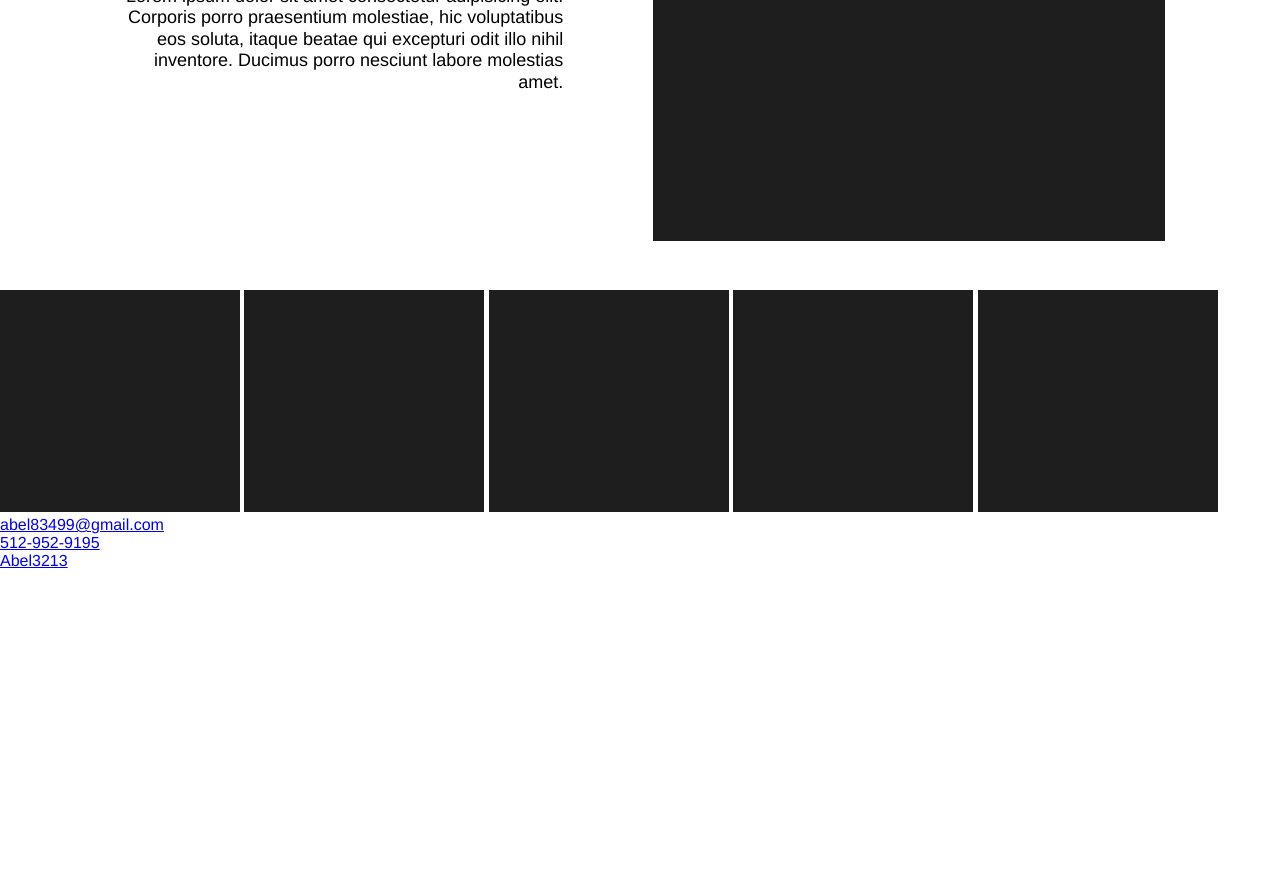
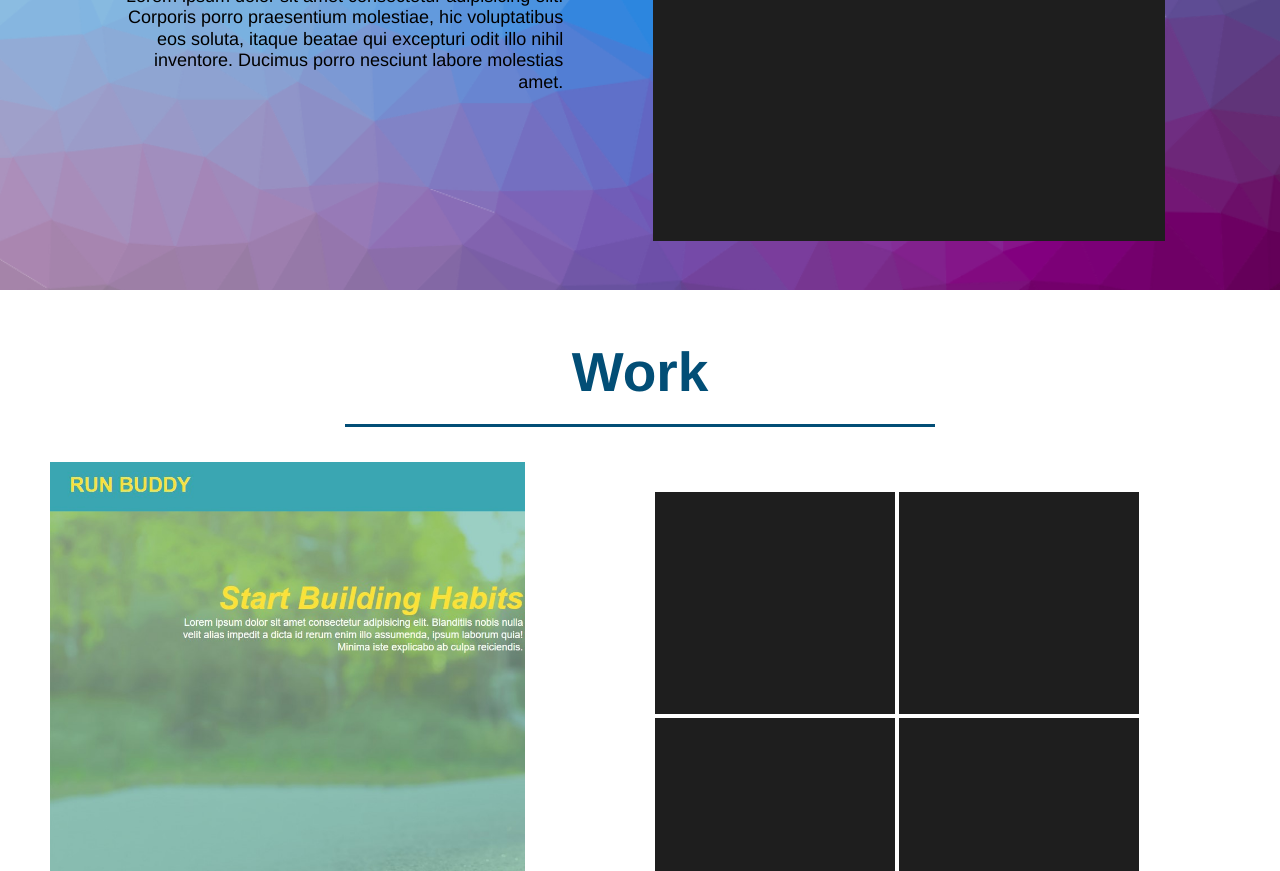
Before and after one commit to Abel3213/Portfolio, a plain HTML site: page index.html in a window 1280 px wide. Shown: the part 362-1233 px from the top of the page. Before the commit the page ends 932 px from the top, so only its background shows below. Drawn offline with Linux system fonts and the light colour scheme.

Commit message:
added changes to css and finished footer

```diff
--- a/assets/css/style.css
+++ b/assets/css/style.css
@@ -3,6 +3,10 @@
     margin: 0;
     padding: 0;
 }
+
+a, a:visited, a:hover, a:active {
+    color: inherit;
+  }
 
 :root {
         --black: #000;
@@ -58,6 +62,7 @@ header nav {
     justify-content: center;
     flex-wrap: wrap;
     align-items: center;
+    background-image: url('../images/background-img.png');
 }
 
 .description {
@@ -88,3 +93,58 @@ header nav {
 .description p {
     color: var(--black);
 }
+
+.work {
+    background-size: cover;
+    background-position: center;
+    display: flex;
+    justify-content: center;
+    flex-wrap: wrap;
+    align-items: center;
+    margin: 50px;
+}
+
+.website-links {
+    display: flex;
+}
+
+.main-project {
+    margin-right: 100px;
+}
+
+.main-project img {
+   width: 100%;
+}
+
+.side-projects {
+    margin: 30px;
+}
+
+.contact-info ul {
+    display: flex;
+    list-style: none;
+    justify-content: space-evenly;
+}
+
+.contact-info {
+    margin-top: 50px;
+}
+
+.contact-info ul li {
+    font-size: 20px;
+}
+
+.contact-info ul li a {
+    text-decoration: none;
+}
+
+.section-title {
+    font-size: 55px;
+    color: var(--secondary-color);
+    border-bottom: 3px solid;
+    color: #024e76;
+    padding-bottom: 20px;
+    text-align: center;
+    margin: 0 auto 35px auto;
+    width: 50%;
+}
--- a/index.html
+++ b/index.html
@@ -14,13 +14,13 @@
         <nav>
           <ul>
             <li id="about-me">
-              <a href="#about-me">Aboout Me</a>
+              <a href="#about-me">About Me</a>
             </li>
             <li id="work">
               <a href="#work">Work</a>
             </li>
             <li id="contact">
-              <a href="#contact">Contact</a>
+              <a href="#contact-info">Contact</a>
             </li>
           </ul>
         </nav>
@@ -40,21 +40,27 @@
             </div>
     </section>
 
-    <section class="work">
+    <section class="work" >
+        <h2 class="section-title">Work</h2>
         <div class="website-links">
-            <img src="./assets/images/placeholder-img.jpg" alt="">
-            <img src="./assets/images/placeholder-img.jpg" alt="">
-            <img src="./assets/images/placeholder-img.jpg" alt="">
-            <img src="./assets/images/placeholder-img.jpg" alt="">
-            <img src="./assets/images/placeholder-img.jpg" alt="">
+            <div class="main-project">
+                <a href="https://abel3213.github.io/run-buddy/" target="_blank" class="run-buddy-img"><img src="./assets/images/run-buddy.jpg" alt="run-buddy"></a>
+            </div>
+            <div class="side-projects">
+                <img src="./assets/images/placeholder-img.jpg" alt="">
+                <img src="./assets/images/placeholder-img.jpg" alt="">
+                <img src="./assets/images/placeholder-img.jpg" alt="">
+                <img src="./assets/images/placeholder-img.jpg" alt="">
+            </div>
         </div>
     </section>
 
     <footer class="contact-info">
+      <h2 class="section-title">Contact Me</h2>
         <ul>
-            <li id="email"><a href="#">abel83499@gmail.com</a></li>
+            <li id="email"><a href="mailto:abel83499@gmail.com">abel83499@gmail.com</a></li>
             <li id="phone-number"><a href="#">512-952-9195</a></li>
-            <li id="git-hub"><a href="#">Abel3213</a></li>
+            <li id="git-hub"><a href="https://github.com/Abel3213" target="_blank">Abel3213</a></li>
         </ul>
     </footer>
 
```
Also changed, not shown: assets/images/background-img.png (added), assets/images/run-buddy.jpg (added).
